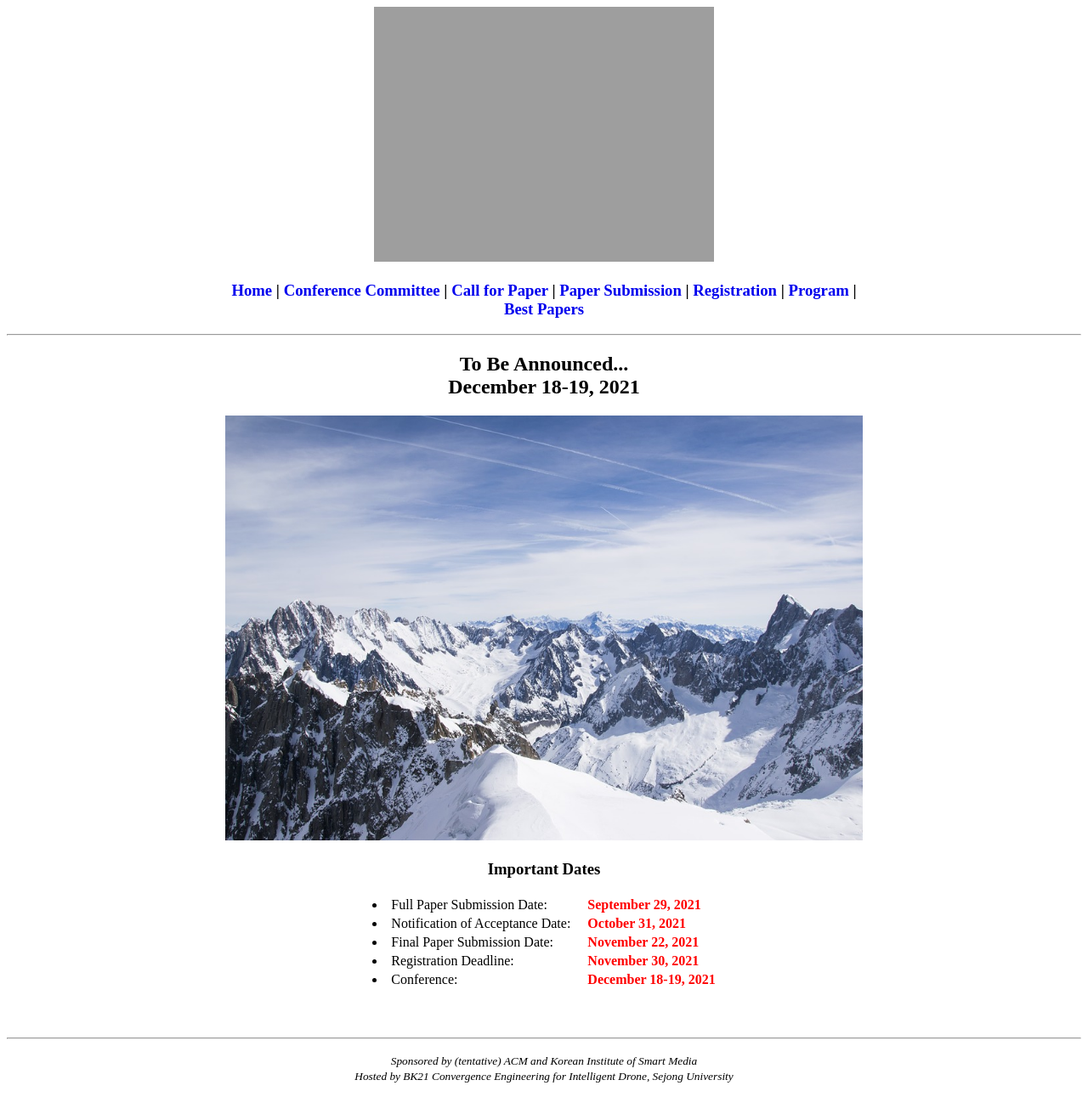
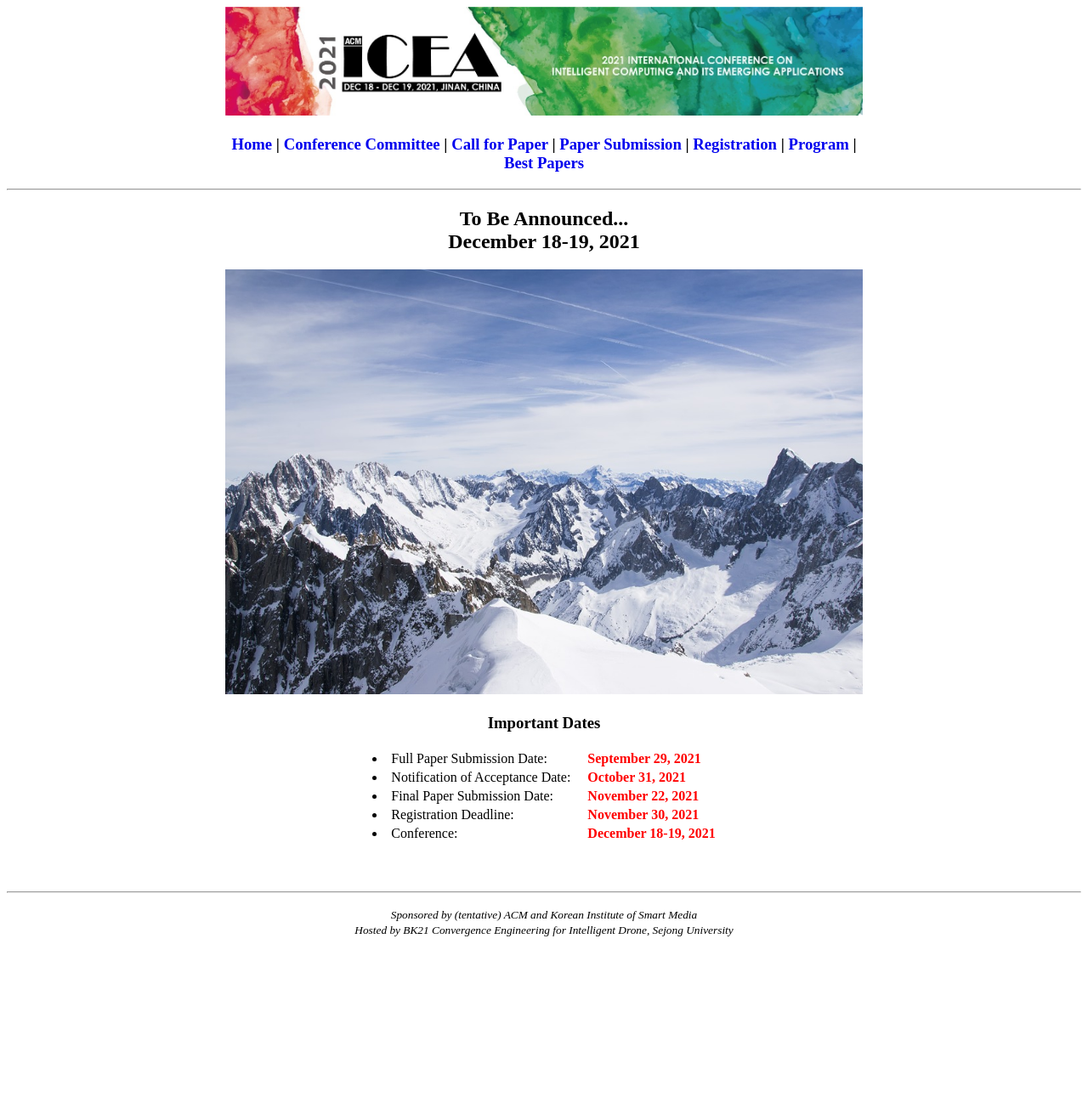
Before and after one commit to icea-conf/2021, a Jekyll site: the page built from index.html, in a window 1280 px wide. Shown: the whole page at 85% size. Built offline with Jekyll 4.4.1, drawn with Linux system fonts in a browser that asks for light colours; the list of posts is cut into pages by our own code; after the commit the page ends 1119 px from its top, so only the background shows below that.

Commit message:
Update header.html

```diff
--- a/_includes/header.html
+++ b/_includes/header.html
@@ -2,7 +2,7 @@
     <div>
         <center>
             <header>
-                <a href="http://icea-conf.github.io/2021"><img src="https://icea-conf.github.io/2021/image/ICEA2021-Banner.jpg" alt="" style="max-width: 100%; height: auto;"></a>
+                <a href="http://icea-conf.github.io/2021"><img src="https://icea-conf.github.io/2021/image/ICEA2021-Banner-v2.0.jpg" alt="" style="max-width: 100%; height: auto;"></a>
             </header>
 
             <h3><a style="text-decoration:none" href='http://icea-conf.github.io/2021'> Home</a> | <a style="text-decoration:none" href='http://icea-conf.github.io/2021/committee/'>Conference Committee</a> | <a style="text-decoration:none" href='http://icea-conf.github.io/2021/papers/'>Call for Paper</a> | <a style="text-decoration:none" href='http://icea-conf.github.io/2021/submission/'>Paper Submission</a> | <a style="text-decoration:none" href='http://icea-conf.github.io/2021/registration/'>Registration</a> | <a style="text-decoration:none" href='http://icea-conf.github.io/2021/program/'>Program</a> | <a style="text-decoration:none" href='http://icea-conf.github.io/2021/best_papers/'>Best Papers</a></h3>
```
